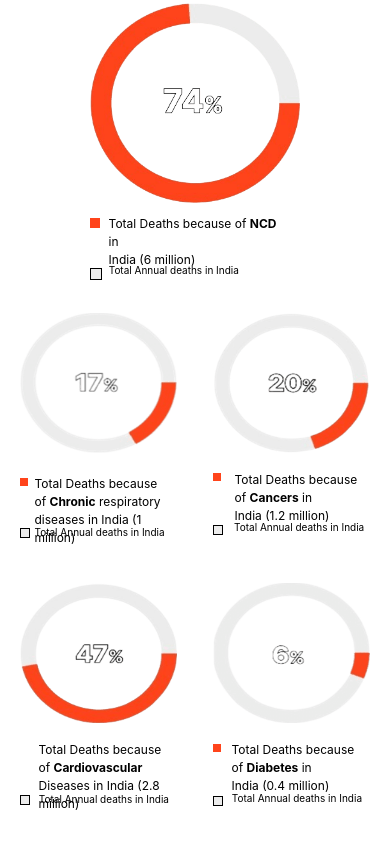
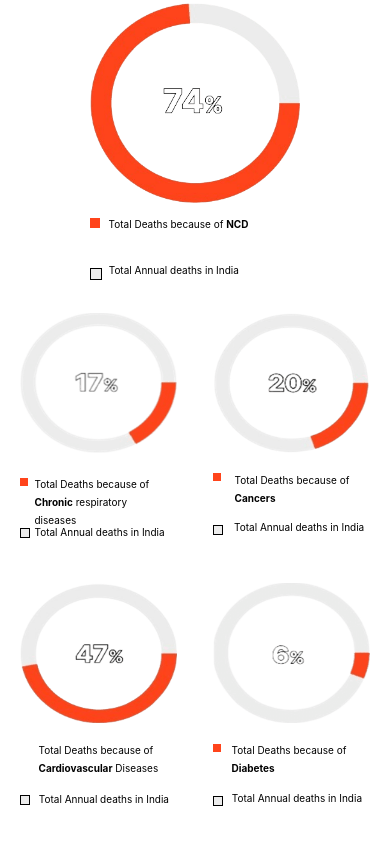
Before and after one commit to priyashx7/naturfit.ai, a plain HTML site: page index.html in a window 390 px wide. Shown: the part 1681-2531 px from the top of the page. Drawn offline with Linux system fonts and the light colour scheme.

Commit message:
new changes

```diff
--- a/index.html
+++ b/index.html
@@ -59,7 +59,7 @@
             <div class="stat1">
                 <img class="stat1-img" loading="lazy" src="images/74.png" />
                 <div class="data1">
-                    <div class="stat-text1"><span class="s1">Total Deaths because of </span><span class="s2">NCD</span><span class="s1"> in <br/>India (6 million)</span></div>
+                    <div class="stat-text1"><span class="s1">Total Deaths because of </span><span class="s2">NCD</span></div>
                     <div class="stat-text2">Total Annual deaths in India</div>
                     <div class="box1"></div>
                     <div class="box2"></div>
@@ -68,7 +68,7 @@
             <div class="stat2">
                 <img class="stat2-img" loading="lazy" src="images/17.png" />
                 <div class="data2">
-                    <div class="stat-text1"><span class="s1">Total Deaths because of </span><span class="s2">Chronic</span><span class="s1"> respiratory diseases in India (1 million)</span></div>
+                    <div class="stat-text1"><span class="s1">Total Deaths because of </span><span class="s2">Chronic</span><span class="s1"> respiratory diseases</span></div>
                     <div class="stat-text2">Total Annual deaths in India</div>
                     <div class="box1" ></div>
                     <div class="box2"></div>
@@ -77,7 +77,7 @@
             <div class="stat3">
                 <img class="stat3-img" loading="lazy" src="images/20.png" />
                 <div class="data3">
-                    <div class="stat-text1"><span class="s1">Total Deaths because of </span><span class="s2">Cancers</span><span class="s1"> in<br/>India (1.2 million)</span></div>
+                    <div class="stat-text1"><span class="s1">Total Deaths because of </span><span class="s2">Cancers</span></div>
                     <div class="stat-text2">Total Annual deaths in India</div>
                     <div class="box1"></div>
                     <div class="box2"></div>
@@ -86,7 +86,7 @@
             <div class="stat4">
                 <img class="stat4-img" loading="lazy" src="images/47.png" />
                 <div class="data4">
-                    <div class="stat-text1"><span class="s1">Total Deaths because of </span><span class="s2">Cardiovascular</span><span class="s1"> Diseases in India (2.8 million)</span></div>
+                    <div class="stat-text1"><span class="s1">Total Deaths because of </span><span class="s2">Cardiovascular</span><span class="s1"> Diseases</span></div>
                     <div class="stat-text2">Total Annual deaths in India</div>
                     <div class="box1"></div>
                     <div class="box2"></div>
@@ -95,7 +95,7 @@
             <div class="stat5">
                 <img class="stat5-img" loading="lazy" src="images/6.png" />
                 <div class="data5">
-                    <div class="stat-text1"><span class="s1">Total Deaths because of </span><span class="s2">Diabetes</span><span class="s1"> in <br/>India (0.4 million)</span></div>
+                    <div class="stat-text1"><span class="s1">Total Deaths because of </span><span class="s2">Diabetes</span></div>
                     <div class="stat-text2">Total Annual deaths in India</div>
                     <div class="box1"></div>
                     <div class="box2"></div>
--- a/styles.css
+++ b/styles.css
@@ -1136,7 +1136,6 @@
 
 }
 
-
 /* for mobile screens */
 
 @media only screen and (max-width: 768px) {
@@ -1305,10 +1304,10 @@
         width: 85%; height: 19.34px; left: 19px; top: 49.24px; position: absolute; color: black; font-size: 10px; font-family: Inter; font-weight: 400; word-wrap: break-word;
     }
     .about-section .s1 {
-        color: black; font-size: 12px; font-family: Inter; font-weight: 400; word-wrap: break-word;
+        color: black; font-size: 10px; font-family: Inter; font-weight: 400; word-wrap: break-word;
     }
     .about-section .s2 {
-        color: black; font-size: 12px; font-family: Inter; font-weight: 700; word-wrap: break-word;
+        color: black; font-size: 10px; font-family: Inter; font-weight: 700; word-wrap: break-word;
     }
     .data1 .box1 {
         width: 10px; height: 10px; left: 0px; top: 3.95px; position: absolute; background: #FF441B;
@@ -1334,7 +1333,7 @@
         width: 100%; height: 67.36px; top: 161.07px; position: absolute;
     }
     .data2 .stat-text1 {
-        width: 85%; height: 33.18px; left: 15px; top: 0px; position: absolute;
+        width: 85%; height: 20px; left: 15px; top: 0px; position: absolute;
     }
     .data2 .stat-text2 {
         width: 85%; height: 16.75px; left: 15px; top: 52px; position: absolute; color: black; font-size: 10px; font-family: Inter; font-weight: 400; word-wrap: break-word;
@@ -1424,7 +1423,7 @@
 
 
     .gallery-section {
-        width: 80%; height: 565px; top: 120px; position: relative; display: flex; justify-content: center; align-items: center; transform: translateZ(0);
+        width: 80%; height: 565px; top: 140px; position: relative; display: flex; justify-content: center; align-items: center; transform: translateZ(0);
     }
     .gallery-section .text1 {
         top: 50px; position: absolute; text-align: center; color: black; font-size: 32px; font-family: Inter; font-weight: 700; word-wrap: break-word;
@@ -1697,4 +1696,5 @@
         left: 5%; top: 804px; position: absolute; color: white; font-size: 12px; font-family: Inter; font-weight: 400; word-wrap: break-word;
     }
 
-}
+
+}
```
